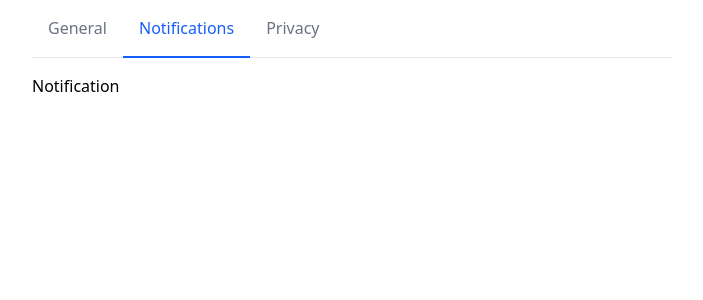
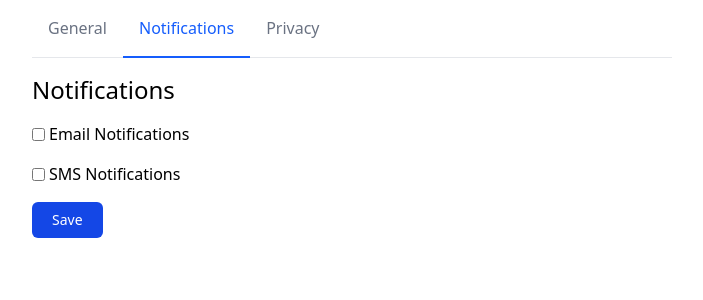
Before and after one commit to lucerorap/vue3-courses, a Vue app in the folder medium-projects/vue-settings/: page / in a window 1280 px wide. Both pictures are taken after a click on the button "Notifications". Shown: the top 300 px of the page, without its empty margins (288-991 px from the left). Built offline with nearby package versions, Linux system fonts and the light colour scheme.

Commit message:
Vue Settings: Notifications & Privacy form

```diff
--- a/medium-projects/vue-settings/src/components/GeneralSettings.vue
+++ b/medium-projects/vue-settings/src/components/GeneralSettings.vue
@@ -3,19 +3,19 @@
     <h2 class="text-2xl mb-4">General</h2>
     <form class="space-y-4 mx-auto">
       <div>
-        <label>Username</label>
+        <label class="mb-1">Username</label>
         <input type="text" name="username" v-model="general.username" />
       </div>
       <div>
-        <label>Email</label>
+        <label class="mb-1">Email</label>
         <input type="email" name="email" v-model="general.email" />
       </div>
       <div>
-        <label>About Me</label>
+        <label class="mb-1">About Me</label>
         <textarea v-model="general.about"> </textarea>
       </div>
       <div>
-        <label>Gender</label>
+        <label class="mb-1">Gender</label>
         <label>
           <input type="radio" name="gender" value="male" v-model="general.gender" />
           <span>Male</span>
@@ -30,7 +30,7 @@
         </label>
       </div>
       <div>
-        <label>Country</label>
+        <label class="mb-1">Country</label>
         <select name="country" v-model="general.country">
           <option>USA</option>
           <option>Canada</option>
@@ -43,9 +43,7 @@
 </template>
 
 <script setup lang="ts">
-import { ref } from 'vue';
 import { useSettings } from '@/composables/useSettings';
 
 const { general } = useSettings();
-const thisWIllAlwaysBe0 = ref(0);
 </script>
--- a/medium-projects/vue-settings/src/components/NotificationSettings.vue
+++ b/medium-projects/vue-settings/src/components/NotificationSettings.vue
@@ -1 +1,23 @@
-<template><div>Notification</div></template>
+<template>
+  <div>
+    <h2 class="text-2xl mb-4">Notifications</h2>
+    <form class="space-y-4 mx-auto">
+      <div class="flex items-center gap-1">
+        <input type="checkbox" name="emailNotifications" v-model="notifications.email" />
+        <label>Email Notifications</label>
+      </div>
+      <div class="flex items-center gap-1">
+        <input type="checkbox" name="smsNotifications" v-model="notifications.sms" />
+        <label>SMS Notifications</label>
+      </div>
+
+      <button type="submit" class="btn-primary">Save</button>
+    </form>
+  </div>
+</template>
+
+<script setup lang="ts">
+import { useSettings } from '@/composables/useSettings';
+
+const { notifications } = useSettings();
+</script>
--- a/medium-projects/vue-settings/src/components/PrivacySettings.vue
+++ b/medium-projects/vue-settings/src/components/PrivacySettings.vue
@@ -1 +1,26 @@
-<template><div>Privacy</div></template>
+<template>
+  <div>
+    <h2 class="text-2xl mb-4">Privacy</h2>
+    <form class="space-y-4 mx-auto">
+      <div class="flex items-center gap-1">
+        <input type="checkbox" name="searchEngineIndexing" v-model="privacy.searchEngineIndexing" />
+        <label>Search Engine Indexing</label>
+      </div>
+
+      <div>
+        <label class="mb-1">Visibility</label>
+        <select name="visibility" v-model="privacy.visibility">
+          <option value="private">Private</option>
+          <option value="public">Public</option>
+        </select>
+      </div>
+      <button type="submit" class="btn-primary">Save</button>
+    </form>
+  </div>
+</template>
+
+<script setup lang="ts">
+import { useSettings } from '@/composables/useSettings';
+
+const { privacy } = useSettings();
+</script>
--- a/medium-projects/vue-settings/src/composables/useSettings.ts
+++ b/medium-projects/vue-settings/src/composables/useSettings.ts
@@ -8,6 +8,18 @@
   country: string;
 }
 
+interface NotificationsSettings {
+  email: boolean;
+  sms: boolean;
+}
+
+interface PrivacySettings {
+  visibility: visibility;
+  searchEngineIndexing: boolean;
+}
+
+type visibility = 'public' | 'private';
+
 const general = ref<GeneralSettings>({
   username: '',
   email: '',
@@ -16,8 +28,20 @@
   country: 'USA',
 });
 
+const notifications = ref<NotificationsSettings>({
+  email: false,
+  sms: false,
+});
+
+const privacy = ref<PrivacySettings>({
+  visibility: 'public',
+  searchEngineIndexing: false,
+});
+
 export function useSettings() {
   return {
     general,
+    notifications,
+    privacy,
   };
 }
```
